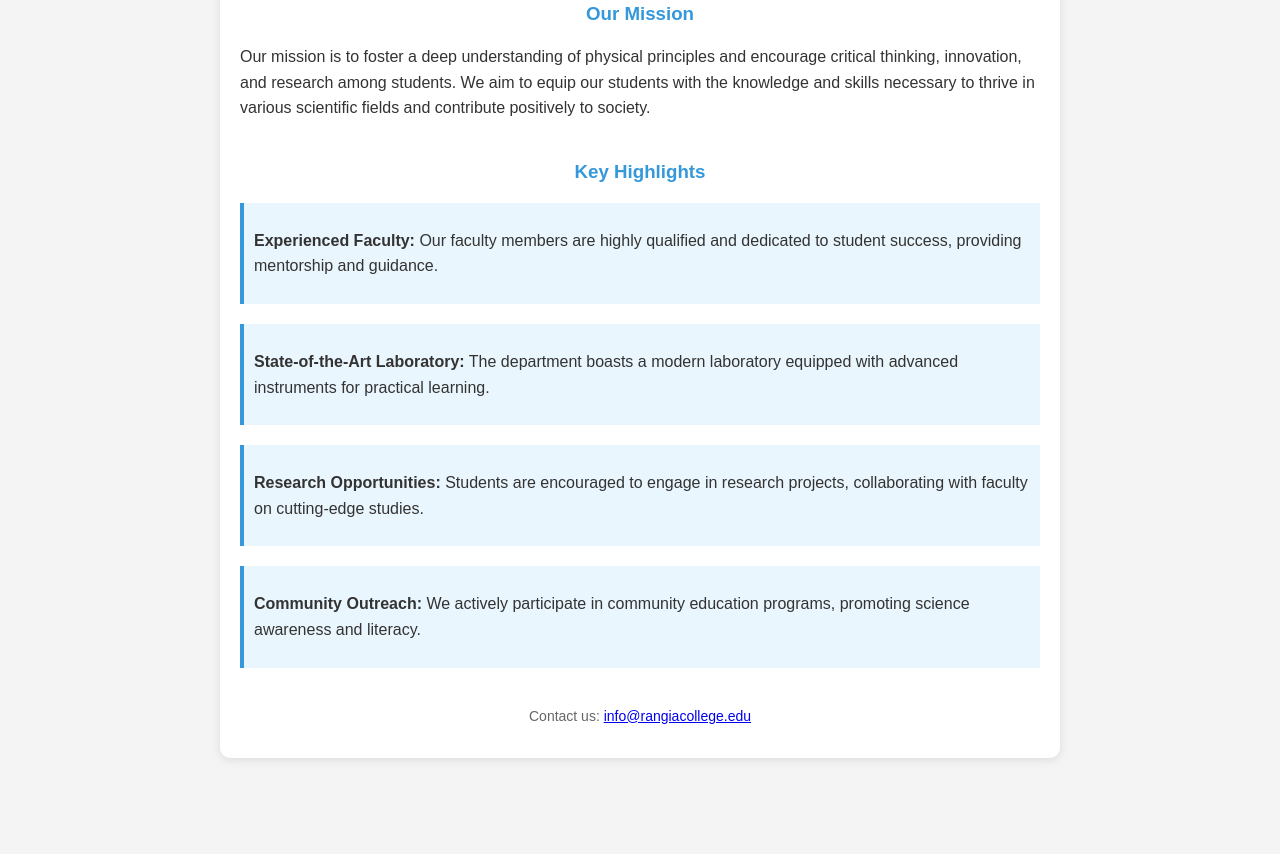
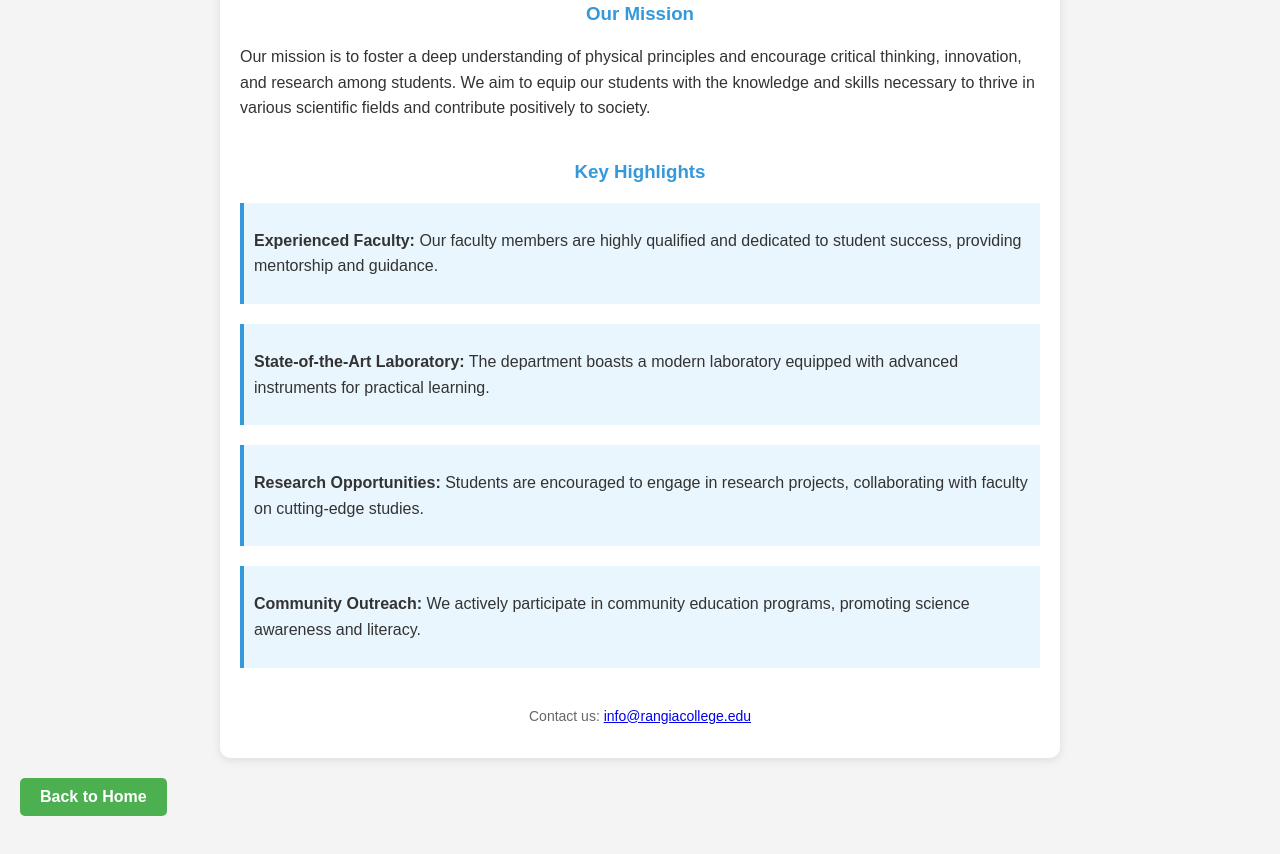
Before and after one commit to QuasarFahim/Test, a plain HTML site: page about.html in a window 1280 px wide. Shown: the part 322-1176 px from the top of the page. Before the commit the page ends 1100 px from the top, so only its background shows below. Drawn offline with Linux system fonts and the light colour scheme.

Commit message:
Update about.html

```diff
--- a/about.html
+++ b/about.html
@@ -91,6 +91,17 @@
             <p>Contact us: <a href="mailto:info@rangiacollege.edu">info@rangiacollege.edu</a></p>
         </footer>
     </div>
+<a href="index.html" style="
+    display: inline-block;
+    margin: 20px 0;
+    padding: 10px 20px;
+    background-color: #4CAF50; /* Green background */
+    color: white; /* White text */
+    border-radius: 5px; /* Rounded corners */
+    text-decoration: none; /* Remove underline */
+    font-weight: bold; /* Bold text */
+    transition: background-color 0.3s; /* Smooth transition */
+">Back to Home</a>
 
 </body>
 </html>
```
